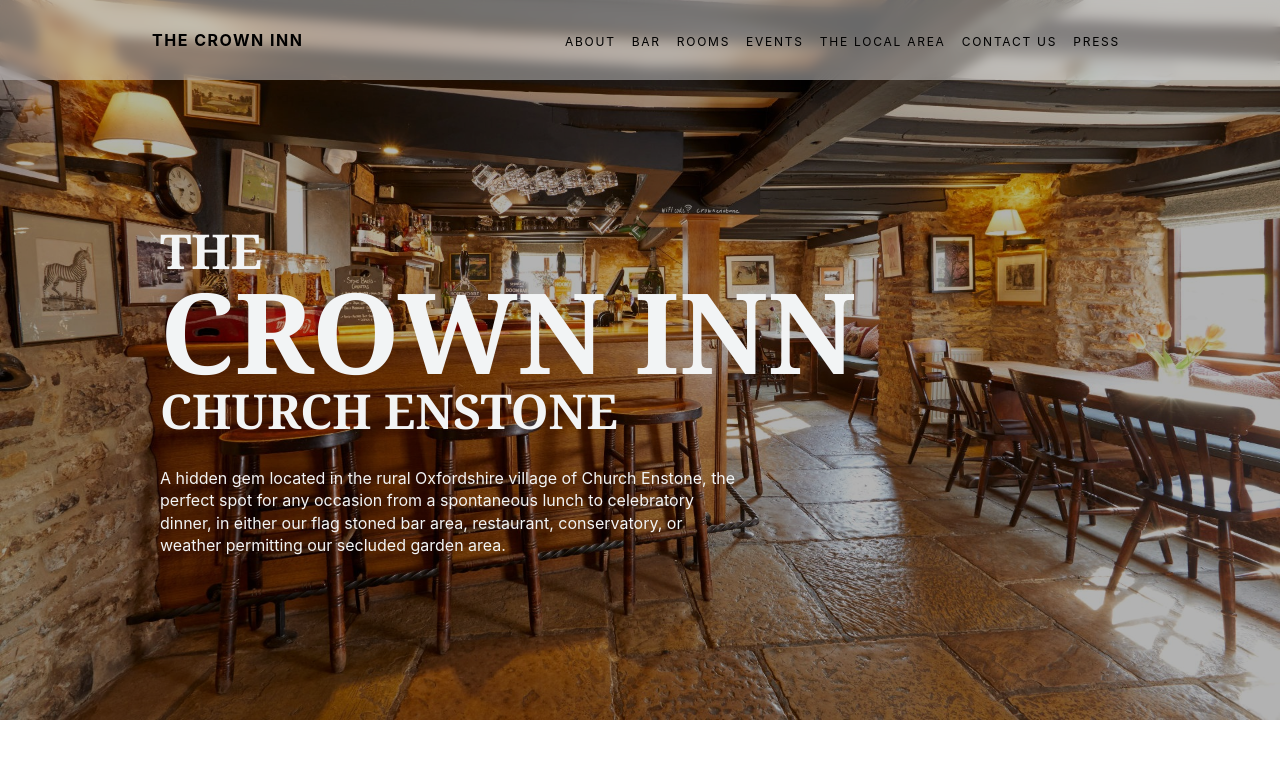
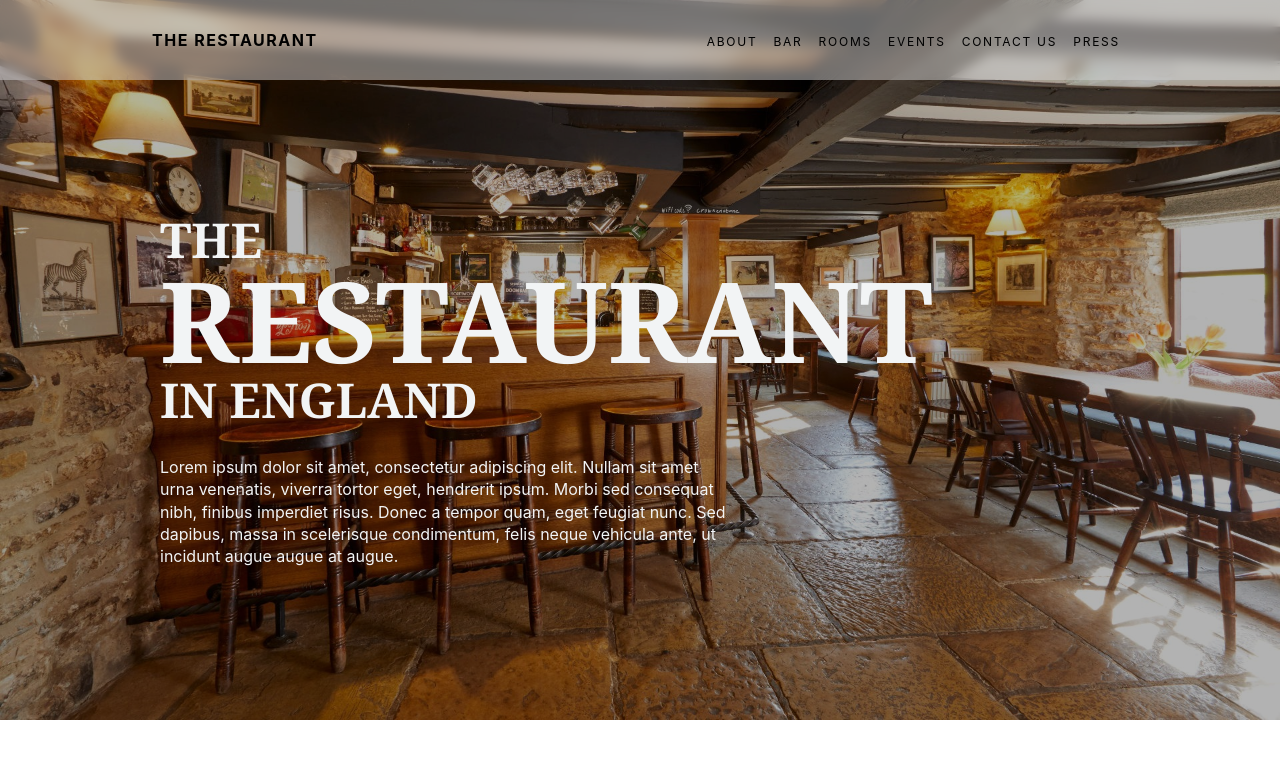
Before and after one commit to williamxb/wknight-dev, a Gatsby site: page / in a window 1280 px wide. Built offline with nearby package versions, Linux system fonts and the light colour scheme; Gatsby itself is replaced by a stand-in of ours.

Commit message:
Removed branding.

```diff
--- a/src/components/header.js
+++ b/src/components/header.js
@@ -6,7 +6,7 @@ const Header = () => (
         <div className="container">
             <div className="inner-header">
                 <div className="logo">
-                    <Link to="/">THE CROWN INN</Link>
+                    <Link to="/">THE RESTAURANT</Link>
                 </div>
                 <div className="navigation">
                     <nav>
@@ -14,7 +14,6 @@ const Header = () => (
                         <Link to="/bar">Bar</Link>
                         <Link to="/rooms">Rooms</Link>
                         <Link to="/events">Events</Link>
-                        <Link to="/the-local-area">The Local Area</Link>
                         <Link to="/contact-us">Contact Us</Link>
                         <Link to="/press">Press</Link>
                     </nav>
--- a/src/pages/index.js
+++ b/src/pages/index.js
@@ -16,14 +16,15 @@ const IndexPage = () => (
             <img className="hero-image" src={hero} alt="hero image"></img>
             <div className="hero-content-outer">
                 <h1>
-                    <span>The</span>Crown Inn<span>Church Enstone</span>
+                    <span>The</span>Restaurant<span>in England</span>
                 </h1>
                 <p>
-                    A hidden gem located in the rural Oxfordshire village of
-                    Church Enstone, the perfect spot for any occasion from a
-                    spontaneous lunch to celebratory dinner, in either our flag
-                    stoned bar area, restaurant, conservatory, or weather
-                    permitting our secluded garden area.
+                    Lorem ipsum dolor sit amet, consectetur adipiscing elit.
+                    Nullam sit amet urna venenatis, viverra tortor eget, hendrerit
+                    ipsum. Morbi sed consequat nibh, finibus imperdiet risus.
+                    Donec a tempor quam, eget feugiat nunc. Sed dapibus, massa
+                    in scelerisque condimentum, felis neque vehicula ante, ut
+                    incidunt augue augue at augue.
                 </p>
             </div>
         </div>
```
